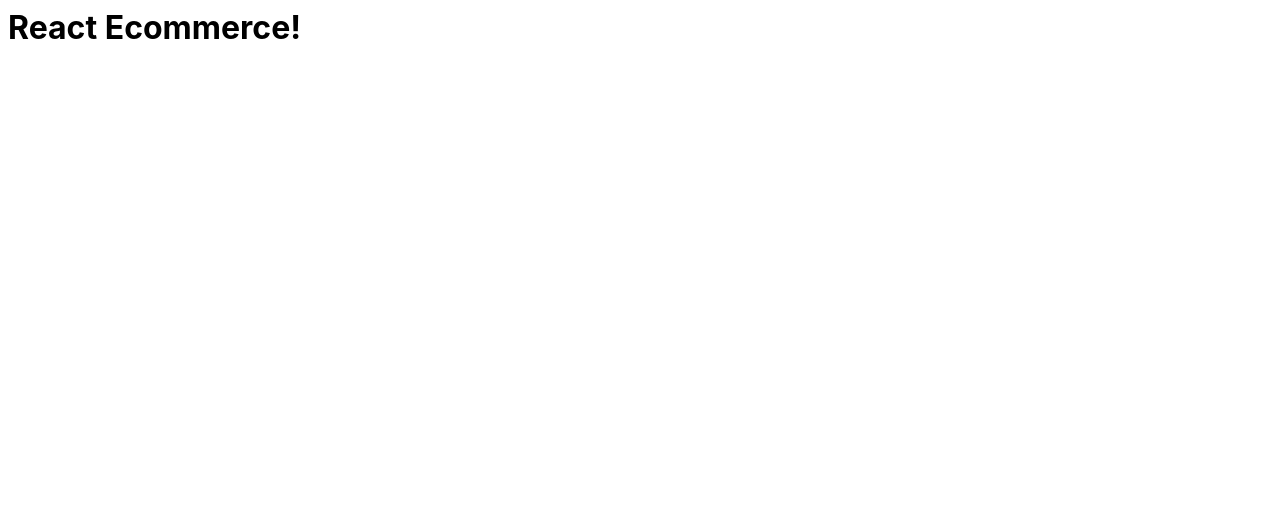
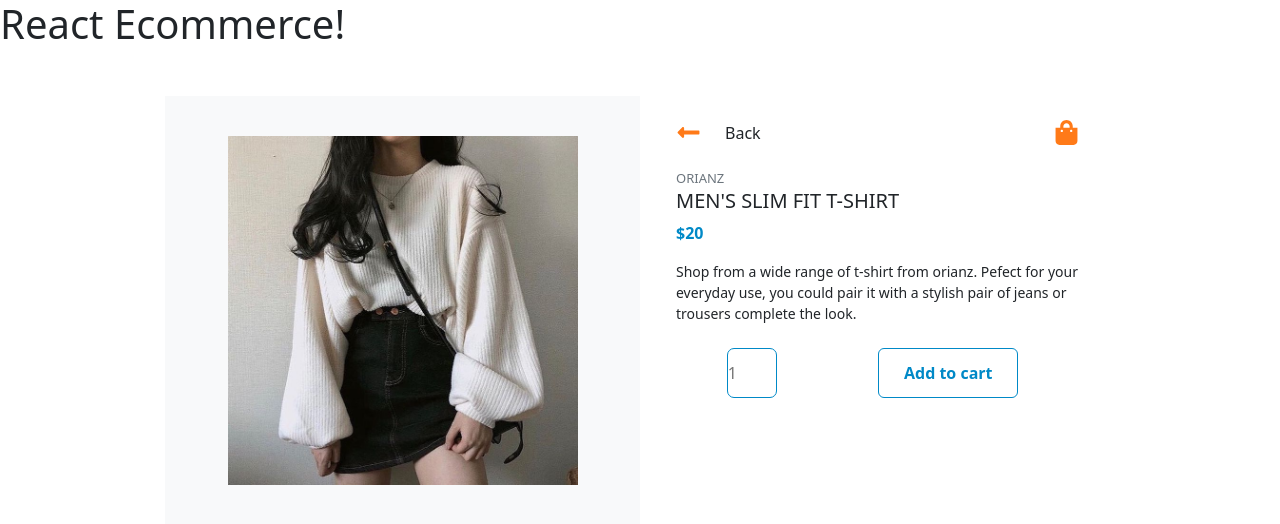
Before and after one commit to 202212-GIZ-YE-FEW/react-ecommerce-smartmart, a React (Create React App) app: page / in a window 1280 px wide. Shown: the top 524 px of the page. Built offline with nearby package versions, Linux system fonts and the light colour scheme.

Commit message:
single product

```diff
--- a/src/App.js
+++ b/src/App.js
@@ -1,10 +1,12 @@
 import React from "react";
 import "./style.css";
+import SingleProduct from './components/SingleProduct/SingleProduct';
 
 export default function App() {
   return (
     <div>
       <h1>React Ecommerce!</h1>
+      <SingleProduct />
     </div>
   );
 }
--- /dev/null
+++ b/src/components/SingleProduct/SingleProduct.css
@@ -0,0 +1,64 @@
+
+
+.brand{
+    font-size: 13px
+}
+.act-price{
+    color:var( --main-color);
+    font-weight: 700
+}
+.about{
+    font-size: 14px
+}
+
+
+.cart {
+    margin-right: 10px
+}
+
+/* ........................... */
+
+.p-info {
+    display: flex;
+    justify-content: space-between
+}
+
+.p-price {
+    position: absolute;
+    right: 10px;
+    top: 20px;
+    color: var( --secondary-color) !important;
+}
+
+.btn-add{
+    border-color: var( --main-color) !important;
+    height: 50px;
+    font-size: 16px;
+    width: 140px !important;
+    font-weight: 600;
+    color: var( --main-color);
+}
+.btn-add:hover{
+    background-color: var( --main-hover) !important;
+    border-color: var( --main-color) !important
+}
+/*  */
+.icon{
+    font-size: 25px;
+    color: var( --secondary-color);
+}
+
+.quantity{
+    width: 50px;
+    height: 50px;
+    border-radius: 7px;
+    border: 1px solid var( --main-color);
+}
+
+input[type=number]::-webkit-inner-spin-button,
+input[type=number]::-webkit-outer-spin-button
+{
+  /* -webkit-appearance: none; */
+  margin-top: -11px;
+  margin-bottom: -11px;
+}
--- /dev/null
+++ b/src/components/SingleProduct/SingleProduct.jsx
@@ -0,0 +1,52 @@
+import React from "react";
+import "./SingleProduct.css";
+import img1 from '../../assets/img/1.jpg';
+import { FaLongArrowAltLeft } from "react-icons/fa";
+import { FaShoppingBag } from "react-icons/fa";
+
+
+export default function SingleProduct() {
+    return (
+        <div>
+            <div className="container mt-5 mb-5">
+                <div className="row d-flex justify-content-center">
+                    <div className="col-md-10">
+                        <div className="row">
+                            <div className="col-md-6 col-sm-12 bg-light">
+                                <div className="images p-3">
+                                    <div className="text-center p-4">
+                                        <img id="main-image" src={img1} width="350"></img>
+                                    </div>
+                                </div>
+                            </div>
+                            <div className="col-md-6 col-sm-12">
+                                <div className="product p-4">
+                                    <div className="d-flex justify-content-between align-items-center">
+                                        <div className="d-flex align-items-center">
+                                            <FaLongArrowAltLeft className="icon"/>
+                                            <span className="mx-4">Back</span>
+                                        </div>
+                                        <FaShoppingBag className="icon"/>
+                                    </div>
+                                    <div className="mt-4 mb-3">
+                                        <span className="text-uppercase text-muted brand">Orianz</span>
+                                        <h5 className="text-uppercase">Men's slim fit t-shirt</h5>
+                                        <div className="price d-flex flex-row align-items-center">
+                                            <span className="act-price">$20</span>
+                                        </div>
+                                    </div>
+                                    <p className="about">Shop from a wide range of t-shirt from orianz. Pefect for your everyday use, you could pair it with a stylish pair of jeans or trousers complete the look.</p>
+
+                                    <div className="cart d-flex justify-content-around mt-4 align-items-center">
+                                        <input type="number" className=" quantity" placeholder="1" min="1" step="1"></input>
+                                        <button className="btn btn-add w-100">Add to cart</button>
+                                    </div>
+                                </div>
+                            </div>
+                        </div>
+                    </div>
+                </div>
+            </div>
+        </div>
+    );
+}
--- a/src/index.js
+++ b/src/index.js
@@ -1,6 +1,9 @@
 import React, { StrictMode } from 'react';
 import { createRoot } from 'react-dom/client';
-
+import 'bootstrap/dist/css/bootstrap.min.css';
+import 'bootstrap/dist/js/bootstrap.bundle.min';
+import $ from 'jquery';
+import Popper from 'popper.js';
 import App from './App';
 
 const rootElement = document.getElementById('root');
--- a/src/style.css
+++ b/src/style.css
@@ -1,5 +1,21 @@
-h1,
-p {
-  font-family: -apple-system, BlinkMacSystemFont, 'Segoe UI', Roboto, Oxygen,
-    Ubuntu, Cantarell, 'Open Sans', 'Helvetica Neue', sans-serif;
+:root {
+  /*========== Colors ==========*/
+  --main-color: #0089c7;
+  --secondary-color: #ff7a18;
+  --main-hover: #97cbe7;
+  --secondary-hover: #fdcda4;
+
 }
+* {
+  box-sizing: border-box;
+  padding: 0;
+  margin: 0;
+}
+
+html {
+  scroll-behavior: smooth;
+  overflow-x: hidden;
+  scroll-padding-top: 9rem;
+  scroll-behavior: smooth;
+  letter-spacing: normal !important;
+}
```
Also changed, not shown: package.json (+6 -1 lines), src/assets/img/1.jpg (added), 1 other file (tests, documents, lock files or other folders).
